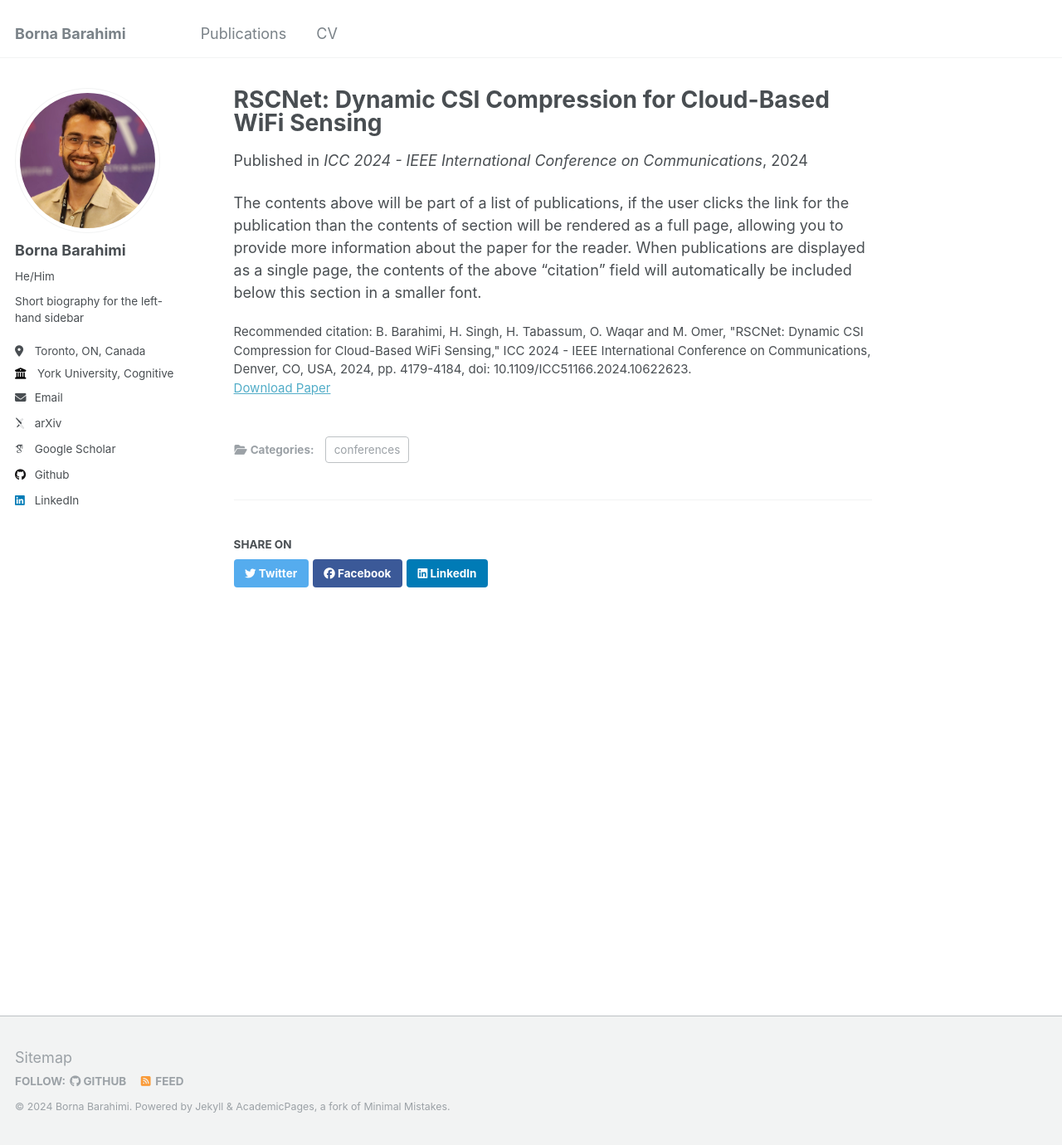
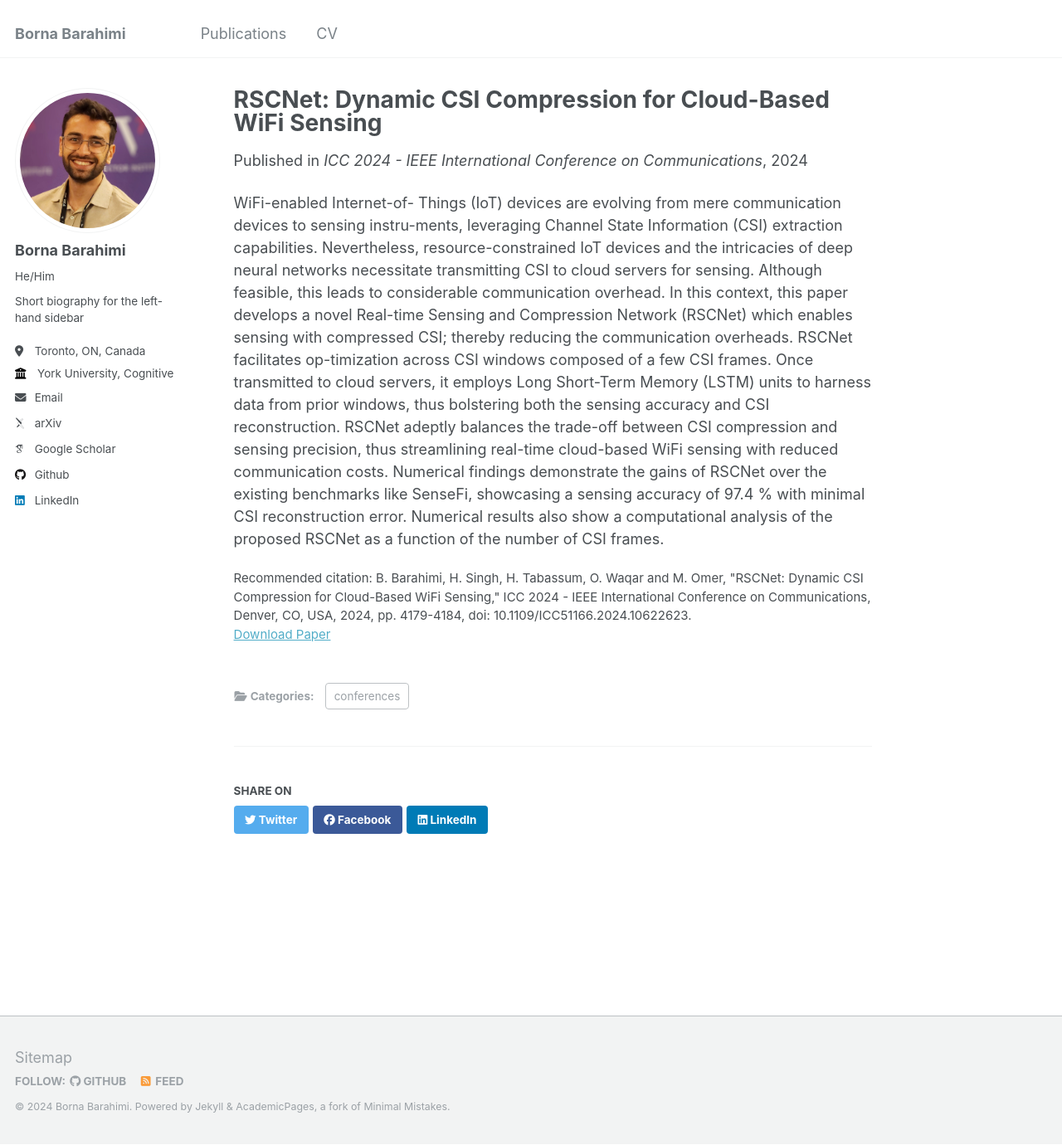
Before and after one commit to bornabr/bornabr.github.io, a Jekyll site: the page built from _publications/2024-06-RSCNet.md, in a window 1280 px wide and 1380 px high. Shown: the whole window at 83% size. Built offline with Jekyll 4.4.1, drawn with Linux system fonts in a browser that asks for light colours; some web fonts are replaced; a file with an impossible date is left out.

Commit message:
Refactor and update publication details in _publications/2024-06-RSCNet.md

```diff
--- a/_publications/2024-06-RSCNet.md
+++ b/_publications/2024-06-RSCNet.md
@@ -11,4 +11,4 @@ paperurl: 'https://arxiv.org/abs/2402.04888'
 citation: 'B. Barahimi, H. Singh, H. Tabassum, O. Waqar and M. Omer, "RSCNet: Dynamic CSI Compression for Cloud-Based WiFi Sensing," ICC 2024 - IEEE International Conference on Communications, Denver, CO, USA, 2024, pp. 4179-4184, doi: 10.1109/ICC51166.2024.10622623.'
 ---
 
-The contents above will be part of a list of publications, if the user clicks the link for the publication than the contents of section will be rendered as a full page, allowing you to provide more information about the paper for the reader. When publications are displayed as a single page, the contents of the above "citation" field will automatically be included below this section in a smaller font.
+WiFi-enabled Internet-of- Things (IoT) devices are evolving from mere communication devices to sensing instru-ments, leveraging Channel State Information (CSI) extraction capabilities. Nevertheless, resource-constrained IoT devices and the intricacies of deep neural networks necessitate transmitting CSI to cloud servers for sensing. Although feasible, this leads to considerable communication overhead. In this context, this paper develops a novel Real-time Sensing and Compression Network (RSCNet) which enables sensing with compressed CSI; thereby reducing the communication overheads. RSCNet facilitates op-timization across CSI windows composed of a few CSI frames. Once transmitted to cloud servers, it employs Long Short-Term Memory (LSTM) units to harness data from prior windows, thus bolstering both the sensing accuracy and CSI reconstruction. RSCNet adeptly balances the trade-off between CSI compression and sensing precision, thus streamlining real-time cloud-based WiFi sensing with reduced communication costs. Numerical findings demonstrate the gains of RSCNet over the existing benchmarks like SenseFi, showcasing a sensing accuracy of 97.4 % with minimal CSI reconstruction error. Numerical results also show a computational analysis of the proposed RSCNet as a function of the number of CSI frames.
```
Also changed, not shown: _publications/2024-09-CAPC.md (added, +16 -0 lines).
